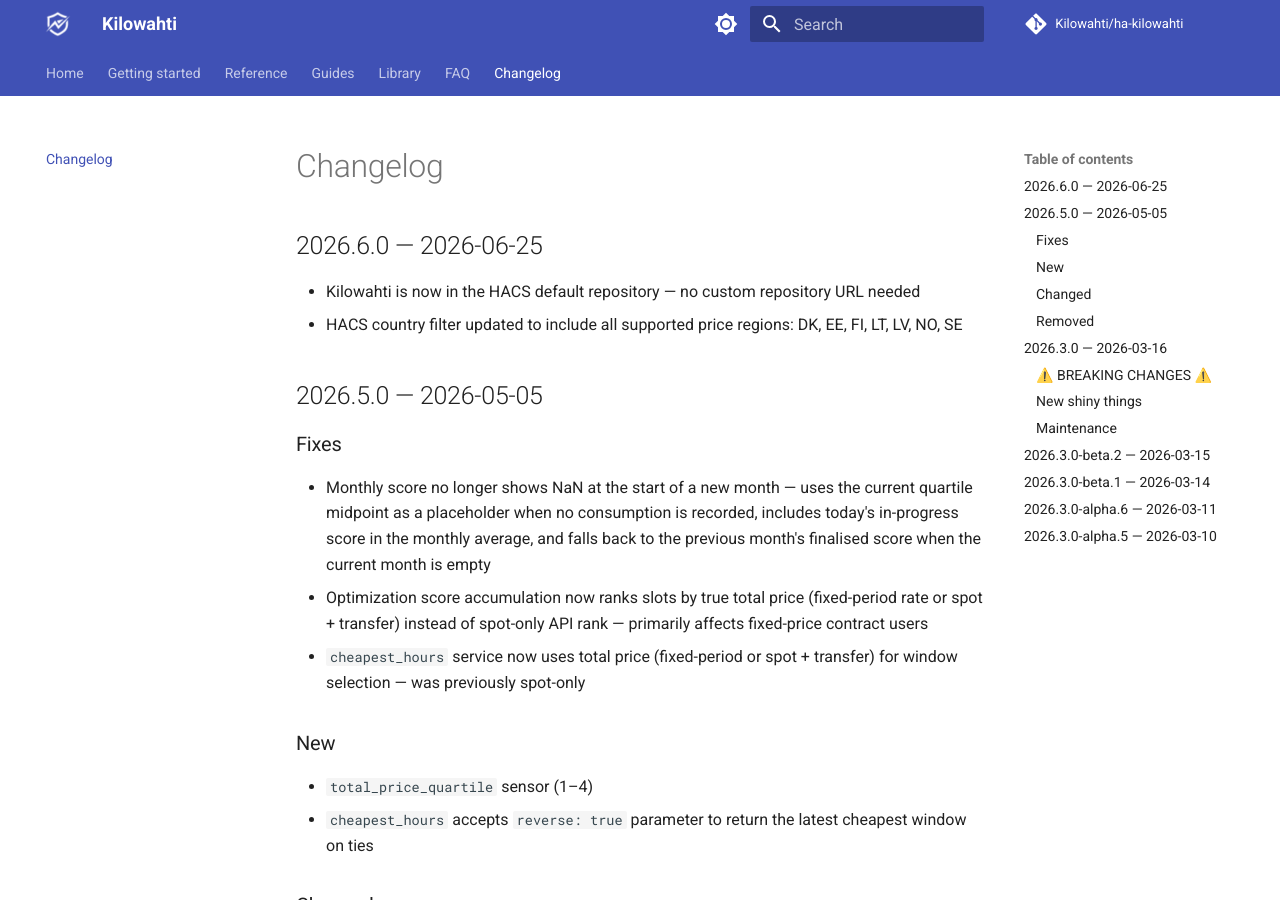
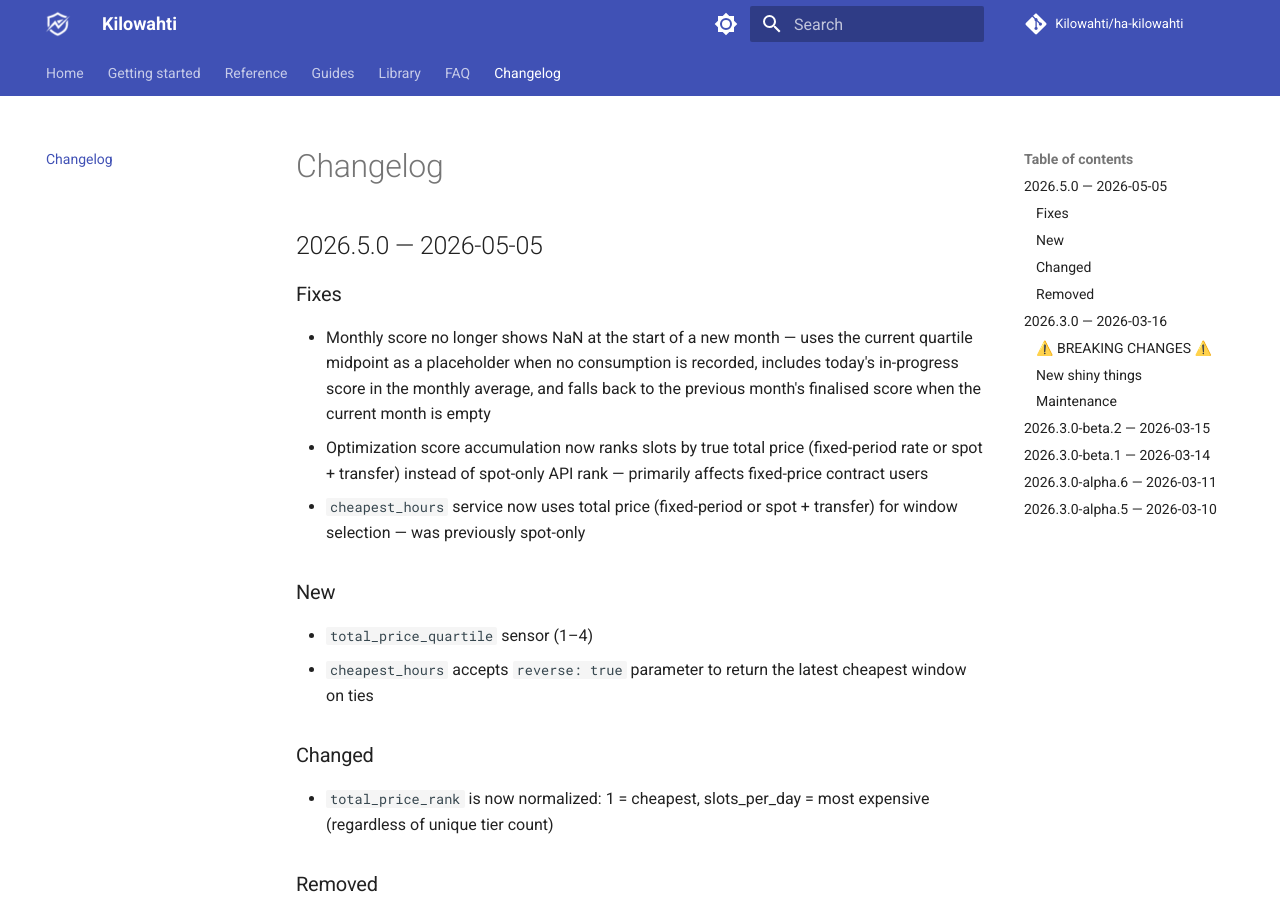
Before and after one commit to Kilowahti/kilowahti-docs, an MkDocs documentation site: the page built from docs/changelog.md, in a window 1280 px wide and 900 px high. Built offline with MkDocs 1.6.1 and Material for MkDocs 9.7.7, drawn with Linux system fonts in a browser that asks for light colours; comment, search, counter and statistics services are not loaded.

Commit message:
Revert "Sort supported regions alphabetically, add 2026.6.0 changelog entry"
This reverts commit d12b85633b7d25c2e9a40d064621feb87dadf35b.

```diff
--- a/docs/changelog.md
+++ b/docs/changelog.md
@@ -1,9 +1,4 @@
 # Changelog
-
-## 2026.6.0 — 2026-06-25
-
-- Kilowahti is now in the HACS default repository — no custom repository URL needed
-- HACS country filter updated to include all supported price regions: DK, EE, FI, LT, LV, NO, SE
 
 ## 2026.5.0 — 2026-05-05
 
```
Also changed, not shown: docs/index.md (+1 -1 lines).
